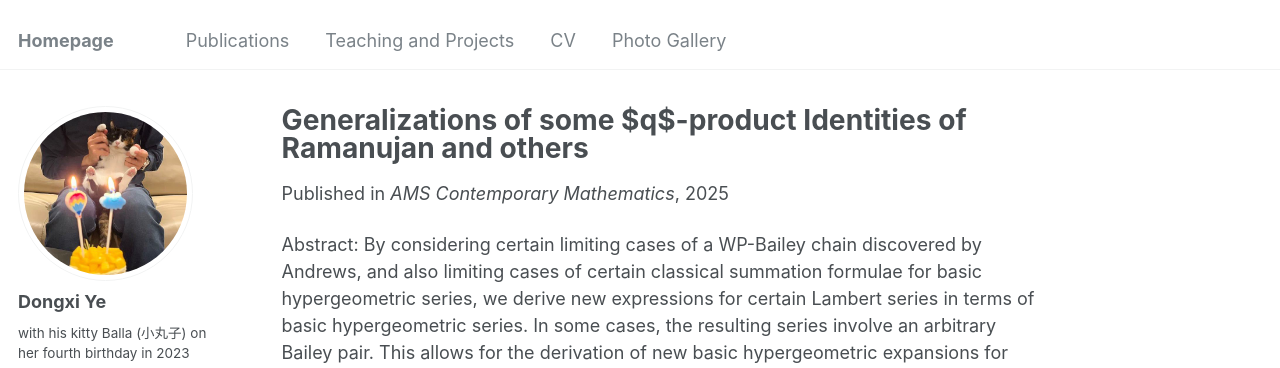
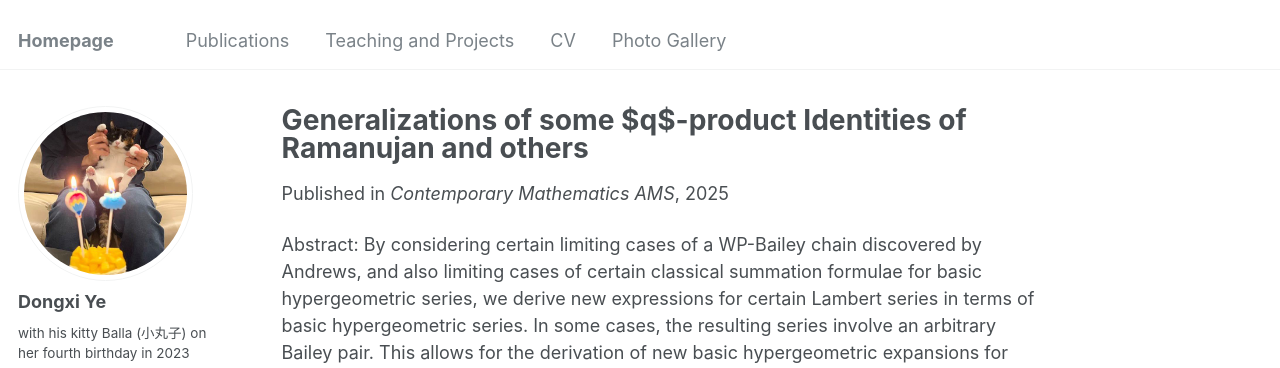
Before and after one commit to Dongxi-Ye/homepage, a Jekyll site: the page built from _publications/CM 2025.md, in a window 1280 px wide and 1175 px high. Shown: the top 368 px of the window. Built offline with Jekyll 4.4.1, drawn with Linux system fonts in a browser that asks for light colours.

Commit message:
Update CM 2025.md

```diff
--- a/_publications/CM 2025.md
+++ b/_publications/CM 2025.md
@@ -4,7 +4,7 @@ collection: publications
 category: manuscripts
 excerpt: 'T. Huber, J. McLaughlin and D. Ye, Generalizations of some $$q$$-product Identities of Ramanujan and others, Contemp. Math., 819 American Mathematical Society, Providence, RI, 2025, 255–267.'
 date: 2025-05-05
-venue: 'AMS Contemporary Mathematics'
+venue: 'Contemporary Mathematics AMS'
 paperurl: 'https://bookstore.ams.org/view?ProductCode=CONM/819'
 ---
 
```
